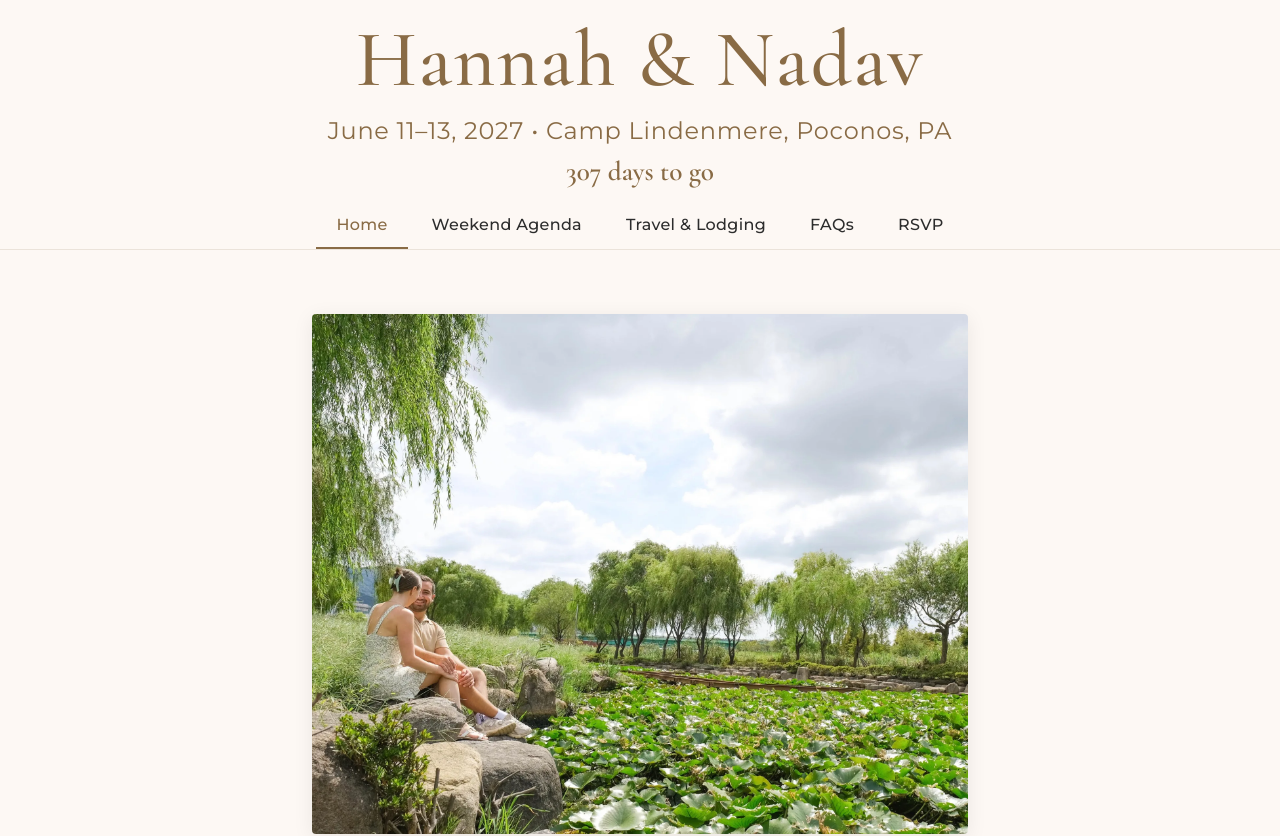
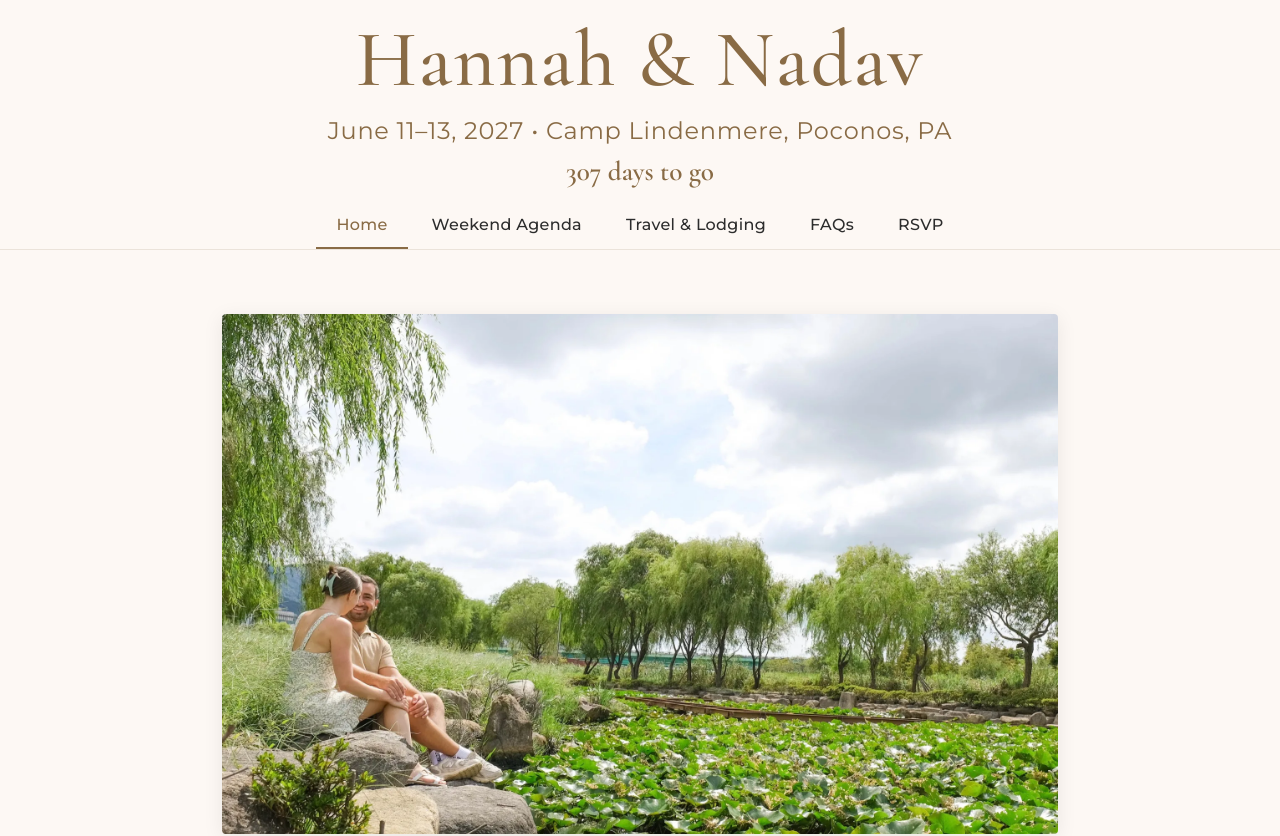
Before and after one commit to RoySchor/nadav-wedding-website, a React (Vite) app: page / in a window 1280 px wide. Shown: the top 836 px of the page. Built offline with nearby package versions, Linux system fonts and the light colour scheme.

Commit message:
Widen home hero on laptop
Raise the home container max-width from 720px to 900px so the hero reads
wider on larger screens. The welcome text keeps its own 700px cap for
readability.

```diff
--- a/src/pages/Home.css
+++ b/src/pages/Home.css
@@ -3,7 +3,7 @@
   flex-direction: column;
   align-items: center;
   gap: 2.5rem;
-  max-width: 720px;
+  max-width: 900px;
   margin: 0 auto;
   padding: 4rem 2rem;
   min-height: calc(100lvh - var(--header-height));
```
